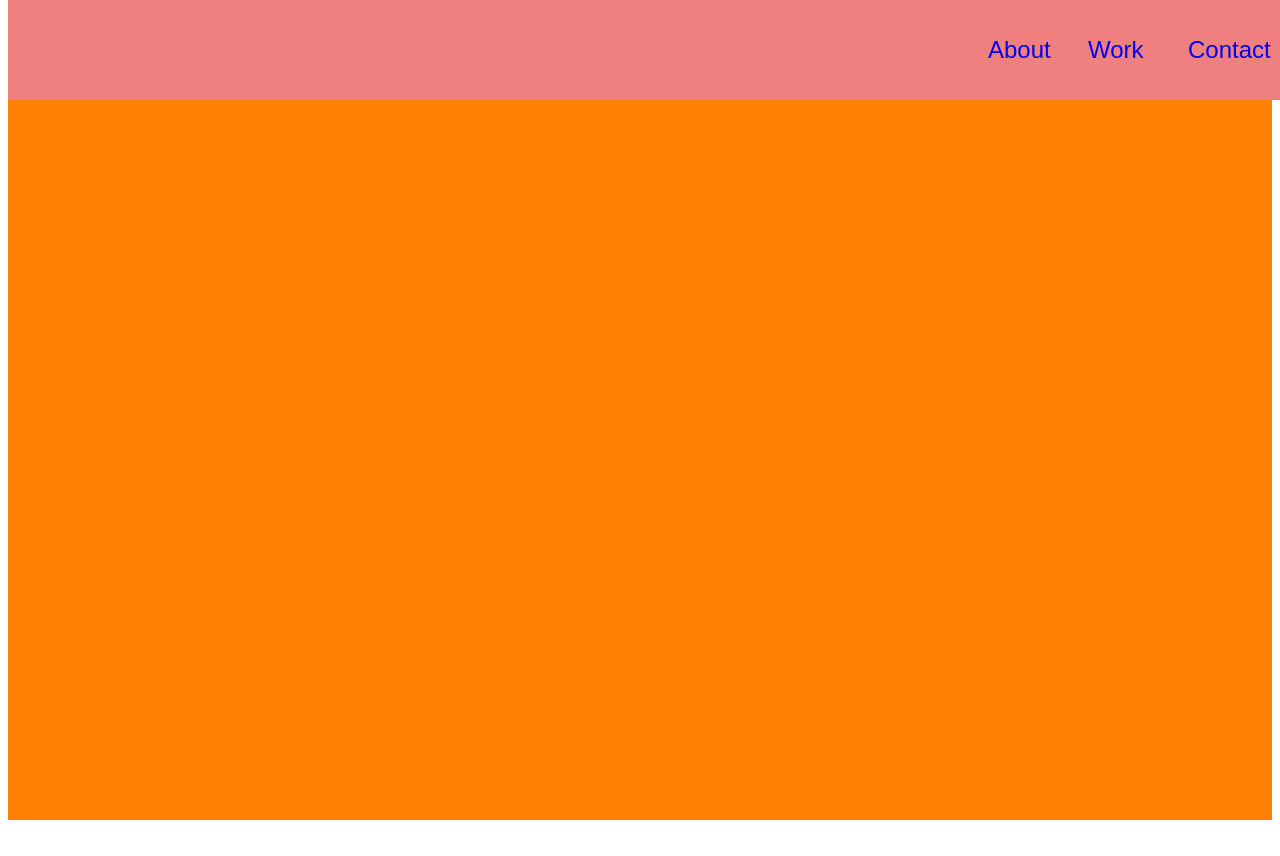
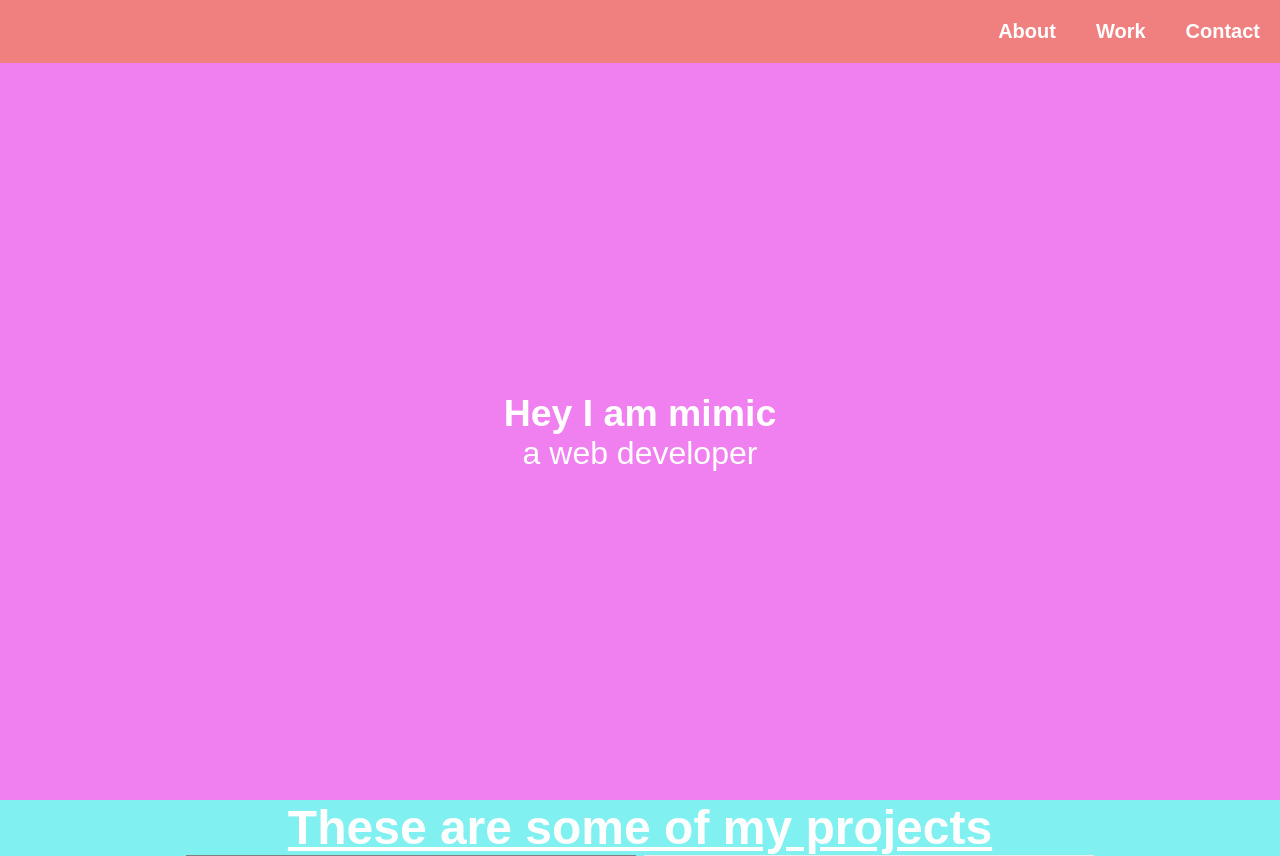
Before and after one commit to nfikri9/freeCodeCamp-Project, a PHP site: page /Build-a-Personal-Portfolio-Webpage.html in a window 1280 px wide. Shown: the top 856 px of the page. Run offline with PHP 8.4, Linux system fonts and the light colour scheme.

Commit message:
Updated project

```diff
--- a/freeCodeCamp Project/Build-a-Personal-Portfolio-Webpage.css
+++ b/freeCodeCamp Project/Build-a-Personal-Portfolio-Webpage.css
@@ -2,17 +2,39 @@
        --text-centered: center;
        --whole-view: 100vh;
        --1st-line: 20px 0;
-       --orange: #ff8000;
-       --blue: lightsteelblue;
-       --green: #80ff00;
+       --gap: 20px 0;
+       --purple: #f080f0;
+       --blue: #80f0f0;
+       --green: #80f080;
        --white: #fefefe;
       }
+* {margin: 0; padding: 0;}
 
 /* NAVBAR */
+#navbar {width: 100%; box-shadow: none;
+         position: fixed; top: 0;
+         padding: 20px 0;
+         background: lightcoral;
+        }
+nav {display: flex; flex-flow: row;
+     list-style-type: none;
+     justify-content: flex-end;
+    }
+nav > a {display: block;
+         margin: 0 20px;
+         font-size: 1.25em; font-weight: bolder;
+         color: var(--white);
+        }
+
 /* SECTION 1 - Welcome Section */
 #welcome-section {height: var(--whole-view);
-                  background-color: var(--orange);
-                }
+                  background-color: var(--purple);
+                 }
+.content {text-align: var(--text-centered);
+          padding-top: 12.25em;
+          font-size: xx-large;
+          color: var(--white);
+          }
 
 /* SECTION 2 - Projects Section */
 #projects {height: var(--whole-view);
@@ -33,7 +55,7 @@
            height: var(--whole-view);
            padding: var(--1st-line);
          }
-section > a > img {max-width: 400px; height: 200px; margin: 20px; }
+section > a > img {max-width: 400px; height: 200px; margin: var(--gap); }
 section > a > img:hover {max-width: 450px; height: 250px;
                          box-shadow: 10px 10px 5px 5px #888888;
                         }
@@ -41,15 +63,7 @@ section > a > img:hover {max-width: 450px; height: 250px;
 #demo {text-align: var(--text-centered);}
 
 /*SOME CODES FROM SCRATCHES*/
-#navbar {width:  100%; height: auto;
-         padding: 20px 0;
-         position: fixed; top: 0;
-         background: lightcoral;
-        }
-ul {display: flex; flex-flow: row;
-    list-style-type: none;
-    justify-content: flex-end;
-   }
+
 li {height: 100%; width: 100px;
     font-size: x-large;
    }
--- a/freeCodeCamp Project/Build-a-Personal-Portfolio-Webpage.html
+++ b/freeCodeCamp Project/Build-a-Personal-Portfolio-Webpage.html
@@ -8,16 +8,16 @@
   <body>
     <section id="navbar">
       <nav>
-        <ul>
-          <li><a href="#welcome-section">About</a></li>
-          <li><a href="#projects">Work</a></li>
-          <li><a href="#Contact">Contact</a></li>
-        </ul>
+        <a href="#welcome-section">About</a>
+        <a href="#projects">Work</a>
+        <a href="#Contact">Contact</a>
       </nav>
     </section>
     <section id="welcome-section">
-      <h1>Hey I am mimic</h1>
-      <p>a web developer</p>
+      <section class="content">
+        <h1>Hey I am mimic</h1>
+        <p>a web developer</p>
+      </section>
     </section>
     <section id="projects">
       <h2>These are some of my projects</h2>
```
